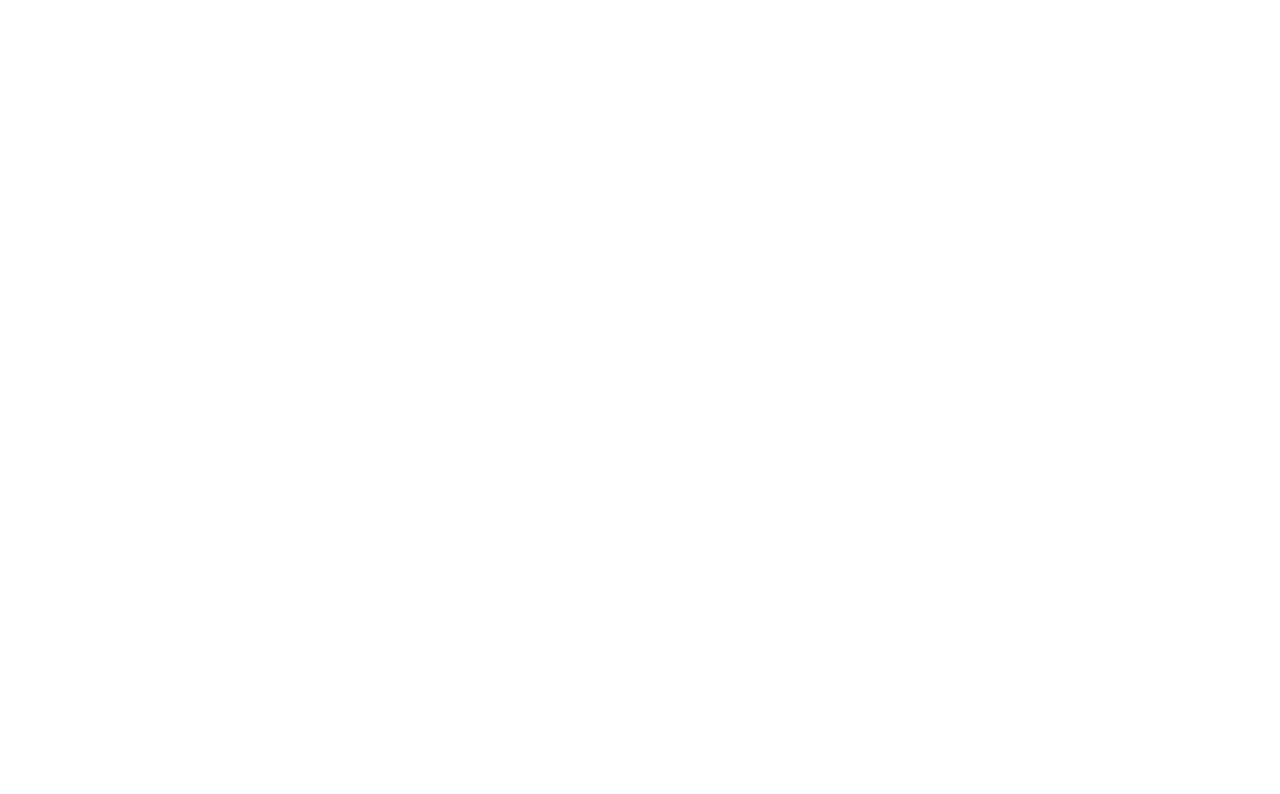
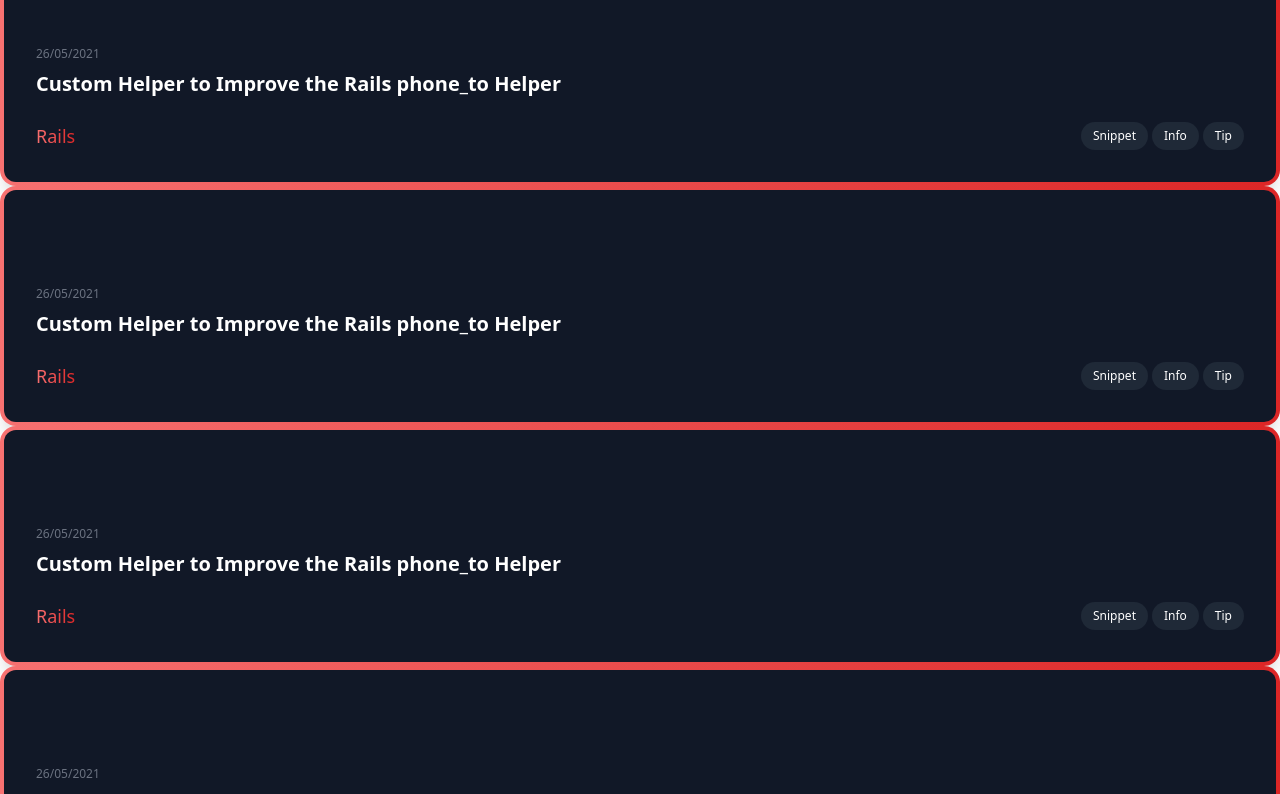
Before and after one commit to after-dark-codes/rem-jobs, a Next.js app: page / in a window 1280 px wide. Shown: the part 460-1254 px from the top of the page. Before the commit the page ends 800 px from the top, so only its background shows below. Built offline with nearby package versions, Linux system fonts and the light colour scheme.

Commit message:
Add JobList and JobItem

```diff
--- /dev/null
+++ b/components/JobItem.js
@@ -0,0 +1,35 @@
+function JobItem() {
+  return (
+    <article className="p-1 shadow-xl rounded-2xl bg-gradient-to-r from-red-400 to-red-600">
+      <a
+        href=""
+        className="flex flex-col justify-end h-full p-6 bg-gray-900 sm:p-8 rounded-xl hover:bg-opacity-90"
+      >
+        <div className="mt-16">
+          <p className="text-xs font-medium text-gray-500">26/05/2021</p>
+          <h5 className="mt-2 text-xl font-bold text-white">
+            Custom Helper to Improve the Rails phone_to Helper
+          </h5>
+          <div className="flex items-center justify-between mt-6">
+            <p className="text-lg font-medium text-transparent bg-clip-text bg-gradient-to-r from-red-400 to-red-600">
+              Rails
+            </p>
+            <ul className="flex space-x-1">
+              <li className="inline-block rounded-full text-white text-xs font-medium px-3 py-1.5 bg-gray-800">
+                Snippet
+              </li>
+              <li className="inline-block rounded-full text-white text-xs font-medium px-3 py-1.5 bg-gray-800">
+                Info
+              </li>
+              <li className="inline-block rounded-full text-white text-xs font-medium px-3 py-1.5 bg-gray-800">
+                Tip
+              </li>
+            </ul>
+          </div>
+        </div>
+      </a>
+    </article>
+  );
+}
+
+export default JobItem;
--- /dev/null
+++ b/components/JobList.js
@@ -0,0 +1,18 @@
+import JobItem from "./JobItem";
+
+function JobList() {
+  return (
+    <>
+      <JobItem />
+      <JobItem />
+      <JobItem />
+      <JobItem />
+      <JobItem />
+      <JobItem />
+      <JobItem />
+      <JobItem />
+    </>
+  );
+}
+
+export default JobList;
--- a/components/Search.js
+++ b/components/Search.js
@@ -1,4 +1,3 @@
-import React from "react";
 import { SearchIcon } from "@heroicons/react/outline";
 function Search() {
   return (
--- a/pages/index.js
+++ b/pages/index.js
@@ -1,6 +1,7 @@
 import Head from "next/head";
 import Header from "../components/Header";
 import Search from "../components/Search";
+import JobList from "../components/JobList";
 
 export default function Home() {
   return (
@@ -11,6 +12,8 @@
       <Header />
 
       <Search />
+
+      <JobList />
     </>
   );
 }
```
